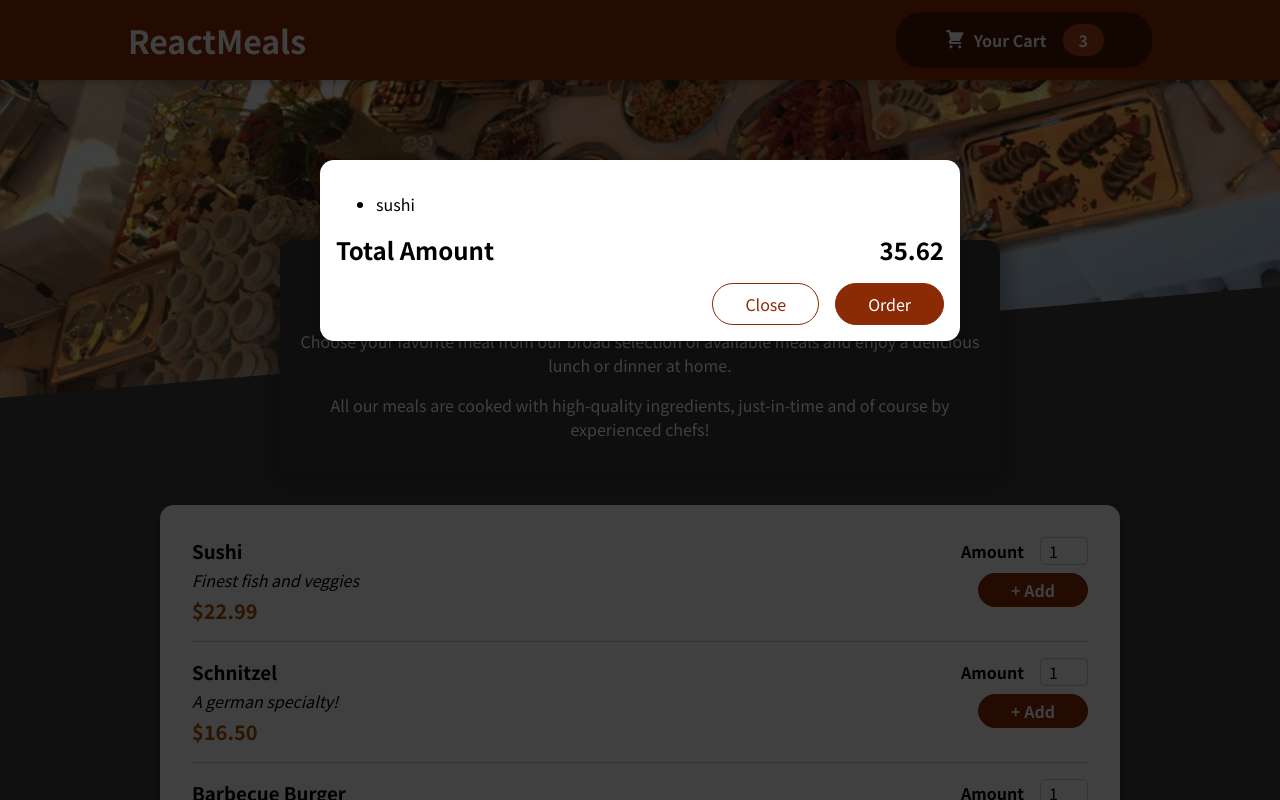
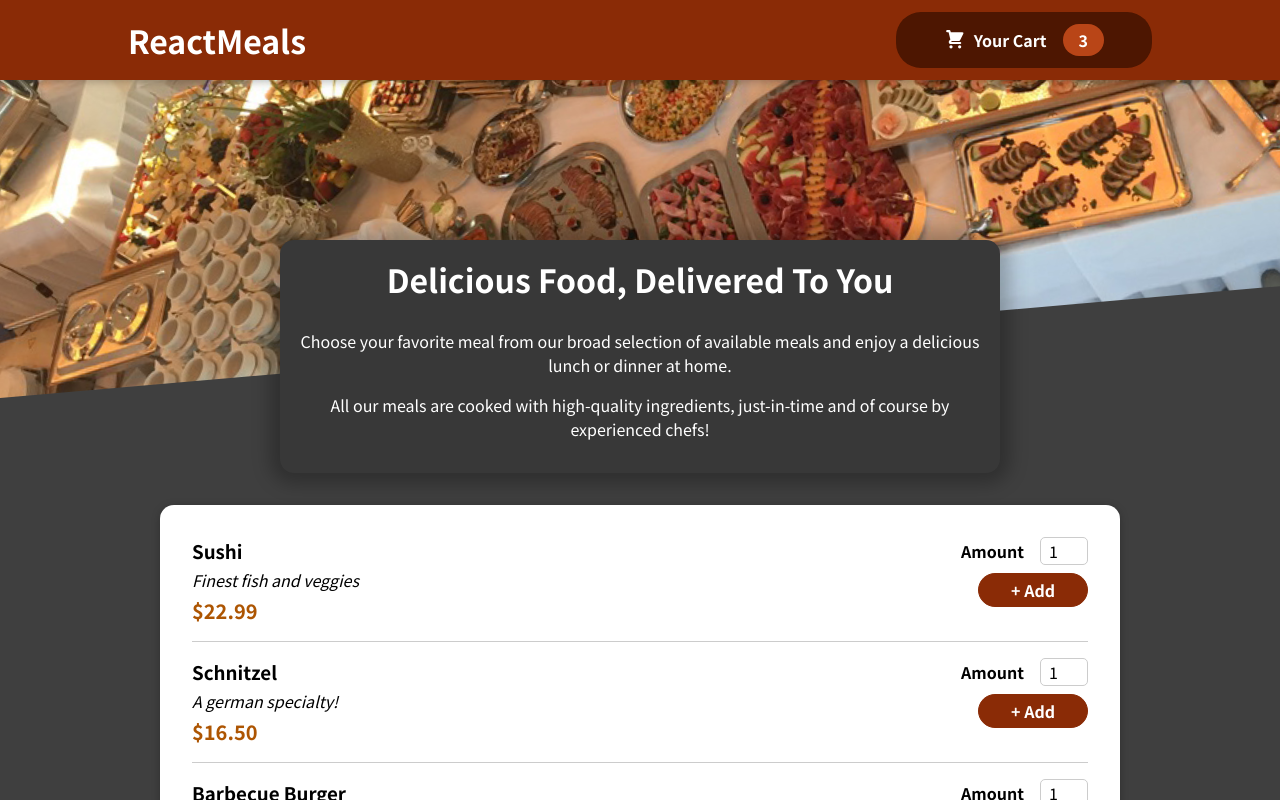
Before and after one commit to wkberezowski/food-order-app, a React (Create React App) app: page / in a window 1280 px wide. Shown: the top 800 px of the page. Built offline with nearby package versions, Linux system fonts and the light colour scheme.

Commit message:
added cart context

```diff
--- a/src/App.js
+++ b/src/App.js
@@ -3,16 +3,26 @@
 import Cart from './components/Cart/Cart';
 import Header from './components/Layout/Header';
 import Meals from './components/Meals/Meals';
+import CartProvider from './store/CartProvider';
 
 function App() {
+  const [cartIsShown, setCartIsShown] = useState(false);
+
+  const showCartHandler = () => {
+    setCartIsShown(true);
+  };
+
+  const hideCartHandler = () => {
+    setCartIsShown(false);
+  };
   return (
-    <>
-      <Cart></Cart>
-      <Header></Header>
+    <CartProvider>
+      {cartIsShown && <Cart onClose={hideCartHandler}></Cart>}
+      <Header onShowCart={showCartHandler}></Header>
       <main>
         <Meals />
       </main>
-    </>
+    </CartProvider>
   );
 }
 
--- a/src/components/Cart/Cart.js
+++ b/src/components/Cart/Cart.js
@@ -12,14 +12,16 @@
     </ul>
   );
   return (
-    <Modal>
+    <Modal onClose={props.onClose}>
       {cartItems}
       <div className={classes.total}>
         <span>Total Amount</span>
         <span>35.62</span>
       </div>
       <div className={classes.actions}>
-        <button className={classes['button--alt']}>Close</button>
+        <button className={classes['button--alt']} onClick={props.onClose}>
+          Close
+        </button>
         <button className={classes.button}>Order</button>
       </div>
     </Modal>
--- a/src/components/Layout/Header.js
+++ b/src/components/Layout/Header.js
@@ -7,7 +7,7 @@
     <>
       <header className={classes.header}>
         <h1>ReactMeals</h1>
-        <HeaderCartButton></HeaderCartButton>
+        <HeaderCartButton onClick={props.onShowCart}></HeaderCartButton>
       </header>
       <div className={classes['main-image']}>
         <img src={mealsImage} alt='A table full of delicious food' />
--- a/src/components/Layout/HeaderCartButton.js
+++ b/src/components/Layout/HeaderCartButton.js
@@ -3,7 +3,7 @@
 
 const HeaderCartButton = (props) => {
   return (
-    <button className={classes.button}>
+    <button className={classes.button} onClick={props.onClick}>
       <span className={classes.icon}>
         <CartIcon></CartIcon>
       </span>
--- a/src/components/UI/Modal.js
+++ b/src/components/UI/Modal.js
@@ -2,7 +2,7 @@
 import classes from './Modal.module.css';
 
 const Backdrop = (props) => {
-  return <div className={classes.backdrop}></div>;
+  return <div className={classes.backdrop} onClick={props.onClose}></div>;
 };
 
 const ModalOverlay = (props) => {
@@ -18,7 +18,10 @@
 const Modal = (props) => {
   return (
     <>
-      {reactDom.createPortal(<Backdrop></Backdrop>, portalElement)}
+      {reactDom.createPortal(
+        <Backdrop onClose={props.onClose}></Backdrop>,
+        portalElement
+      )}
       {reactDom.createPortal(
         <ModalOverlay>{props.children}</ModalOverlay>,
         portalElement
--- /dev/null
+++ b/src/store/CartProvider.js
@@ -0,0 +1,20 @@
+import CartContext from './cart-context';
+
+const CartProvider = (props) => {
+  const addItemToCartHanlder = (item) => {};
+  const removeItemFromCartHandler = (id) => {};
+  const cartContext = {
+    items: [],
+    totalAmount: 0,
+    addItem: addItemToCartHanlder,
+    removeItem: removeItemFromCartHandler,
+  };
+
+  return (
+    <CartContext.Provider value={cartContext}>
+      {props.children}
+    </CartContext.Provider>
+  );
+};
+
+export default CartProvider;
--- /dev/null
+++ b/src/store/cart-context.js
@@ -0,0 +1,10 @@
+import react from 'react';
+
+const CartContext = react.createContext({
+  items: [],
+  totalAmount: 0,
+  addItem: (item) => {},
+  removeItem: (id) => {},
+});
+
+export default CartContext;
```
